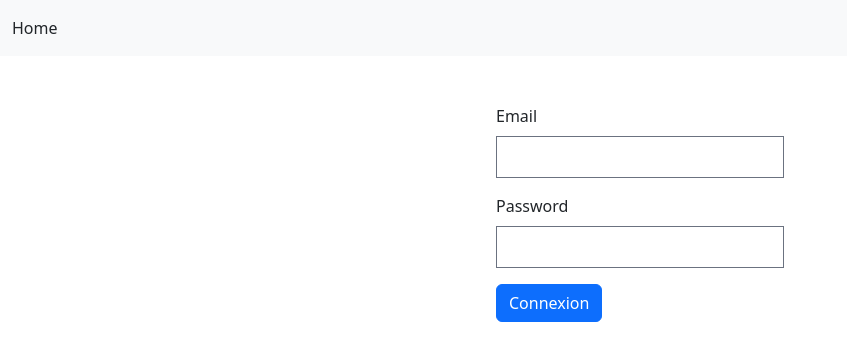
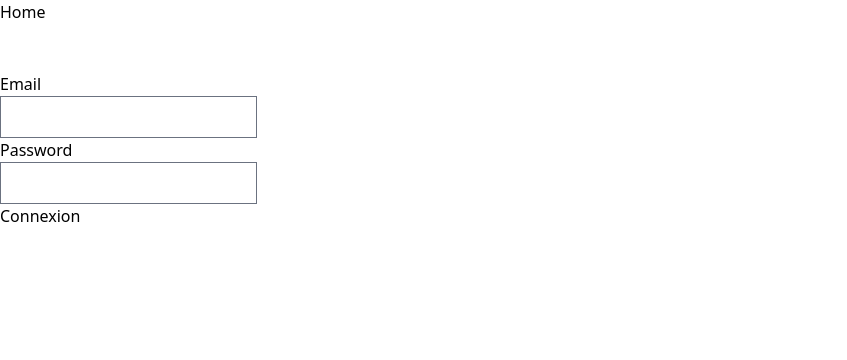
Before and after one commit to gaellegoyon/hackathon2, a React (Vite) app in the folder frontend/: page /login in a window 1280 px wide. Shown: the top 360 px of the page, without its empty margins (0-847 px from the left). Built offline with nearby package versions, Linux system fonts and the light colour scheme; no server answers.

Commit message:
conflicts resolved

```diff
--- a/frontend/package.json
+++ b/frontend/package.json
@@ -11,7 +11,6 @@
   },
   "dependencies": {
     "axios": "^1.2.1",
-    "bootstrap": "^5.2.3",
     "flowbite": "^1.6.1",
     "flowbite-react": "^0.3.7",
     "prop-types": "^15.8.1",
--- a/frontend/src/main.jsx
+++ b/frontend/src/main.jsx
@@ -1,7 +1,5 @@
 import React from "react";
 import ReactDOM from "react-dom/client";
-import "bootstrap/dist/css/bootstrap.css";
-import "bootstrap/dist/js/bootstrap";
 // import $ from "jquery"
 // import Popper from "popper.js"
 import App from "./App";
--- a/frontend/src/pages/Login.jsx
+++ b/frontend/src/pages/Login.jsx
@@ -46,7 +46,7 @@ function Login() {
       <form
         onSubmit={handleSubmit}
         style={{ width: "18rem" }}
-        className="m-auto mt-5"
+        className="h-screen"
       >
         <div className="mb-3">
           <label htmlFor="email" className="form-label">
```
Also changed, not shown: 1 other file (tests, documents, lock files or other folders).
